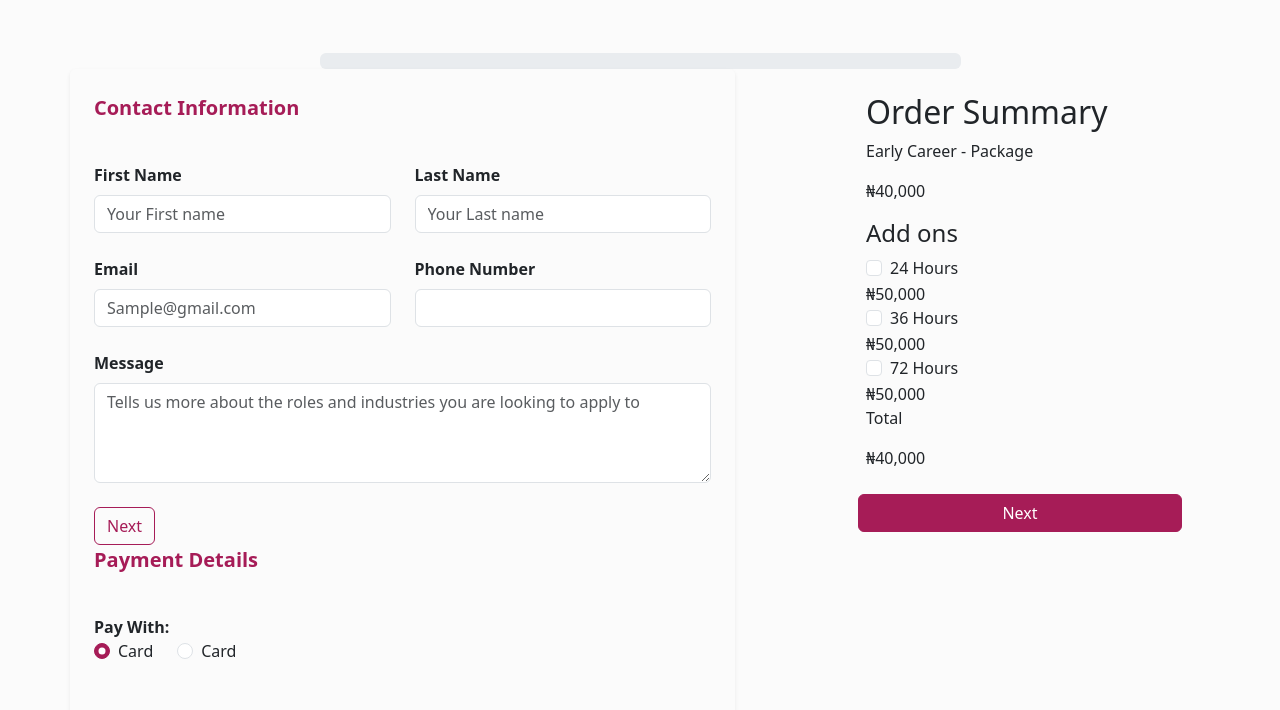
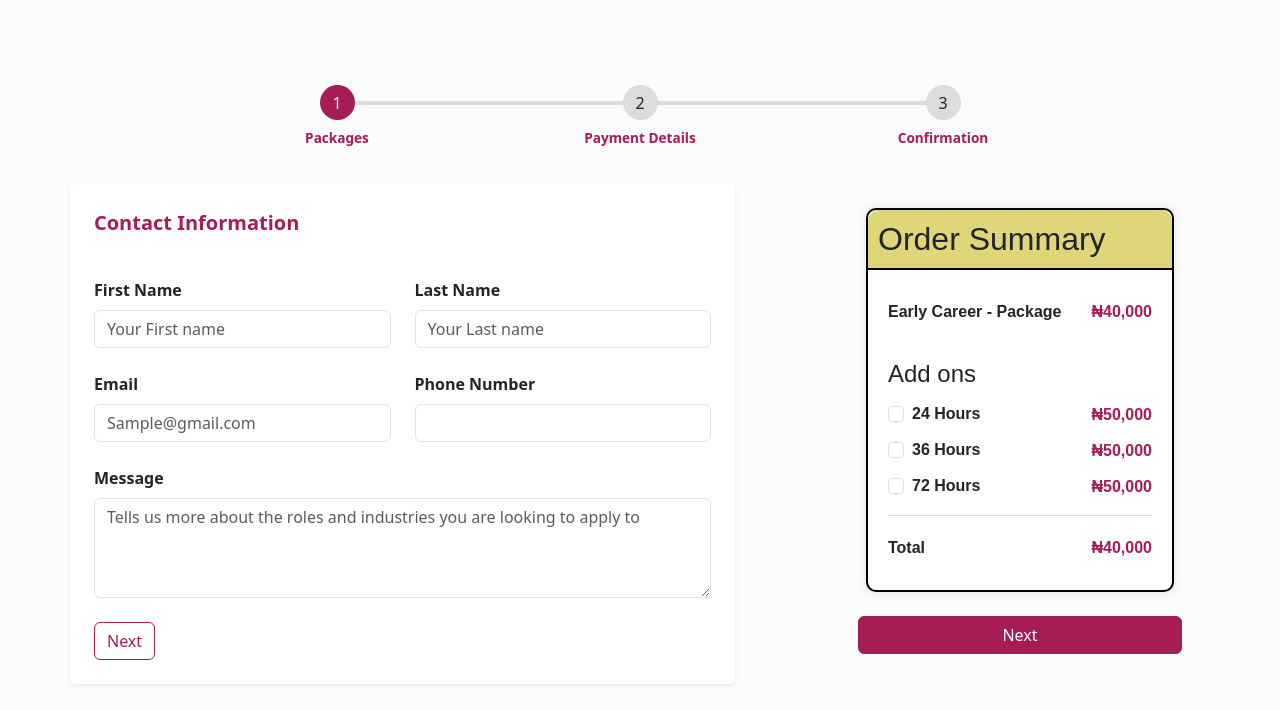
Before and after one commit to so2emma/TheCVRoom, a website: page checkout.html in a window 1280 px wide. Shown: the part 76-786 px from the top of the page. Drawn offline with nearby package versions, Linux system fonts and the light colour scheme.

Commit message:
modified styles

```diff
--- /dev/null
+++ b/sass/_checkout.scss
@@ -0,0 +1,188 @@
+:root {
+  --primary-color: rgb(11, 78, 179);
+}
+
+$primary: rgb(166, 28, 87);
+
+*,
+*::before,
+*::after {
+  box-sizing: border-box;
+}
+
+/* Progressbar */
+.progressbar {
+  position: relative;
+  display: flex;
+  justify-content: space-between;
+  counter-reset: step;
+  margin: 2rem 0 4rem;
+}
+
+.progressbar::before,
+.progress {
+  content: "";
+  position: absolute;
+  top: 50%;
+  transform: translateY(-50%);
+  height: 4px;
+  width: 100%;
+  background-color: #dcdcdc;
+  z-index: -1;
+}
+
+.progress {
+  background-color: var(--primary-color);
+  /* background-color: $primary; */
+  width: 0%;
+  transition: 0.3s;
+}
+
+.progress-step {
+  width: 2.1875rem;
+  height: 2.1875rem;
+  background-color: #dcdcdc;
+  border-radius: 50%;
+  display: flex;
+  justify-content: center;
+  align-items: center;
+}
+
+.progress-step::before {
+  counter-increment: step;
+  content: counter(step);
+}
+
+.progress-step::after {
+  content: attr(data-title);
+  position: absolute;
+  top: calc(100% + 0.5rem);
+  font-size: 0.85rem;
+  color: $primary;
+  font-weight: bold;
+}
+
+.progress-step-active {
+  background-color: var(--primary-color);
+  background-color: $primary;
+  color: #f3f3f3;
+}
+
+/* Form */
+// .form {
+  // width: clamp(320px, 30%, 430px);
+  /* margin: 0 auto; */
+  /* border: 1px solid #ccc; */
+  /* border-radius: 0.35rem; */
+  /* padding: 1.5rem; */
+// }
+.form{
+
+}
+
+.form-step {
+  display: none;
+  transform-origin: top;
+  animation: animate 0.5s;
+}
+
+.form-step-active {
+  display: block;
+}
+
+@keyframes animate {
+  from {
+    transform: scale(1, 0);
+    opacity: 0;
+  }
+  to {
+    transform: scale(1, 1);
+    opacity: 1;
+  }
+}
+
+// this is for the form aspect
+.form-col{
+  background: #ffffff;
+}
+
+.pin-input {
+  width: 50px !important;
+  height: 50px;
+  text-align: center;
+  font-size: 24px;
+  margin: 0 5px;
+}
+
+
+.interview-session{
+  color: #374151;
+}
+
+// this is for the other phase
+.order-summary {
+  font-family: Arial, sans-serif;
+  background-color: white;
+  border-radius: 10px;
+  box-shadow: 0 0 10px rgba(0, 0, 0, 0.1);
+  padding: 20px;
+  border: 2px solid rgb(0, 0, 0);
+}
+
+.order-header h2 {
+  background-color: #DED678;
+  padding: 10px;
+  border-radius: 10px 10px 0 0;
+  margin: -20px -20px 20px -20px;
+  border-bottom: 2px solid rgb(0, 0, 0);
+
+}
+
+.item, .total {
+  font-weight: bold;
+  display: flex;
+  justify-content: space-between;
+  padding: 10px 0;
+}
+
+.total{
+  font-weight: bold;
+}
+
+.addons {
+  padding: 10px 0;
+}
+
+.addons h3 {
+  margin: 0;
+}
+
+.addons .label {
+  font-weight: bold;
+  display: flex;
+  justify-content: space-between;
+  padding: 5px 0;
+  align-items: center;
+}
+
+.addons .checkbox{
+  margin-left: 5px;
+  padding-right: 10px;
+}
+
+.addon-price, .price, .total-price {
+  color: $primary;
+}
+
+.total {
+  border-top: 1px solid #ddd;
+  padding-top: 20px;
+}
+
+.total p {
+  margin: 0;
+}
+
+body {
+  background-color: #f8f9fa;
+}
--- a/sass/main.scss
+++ b/sass/main.scss
@@ -132,6 +132,8 @@ body{
   }
 }
 
+//Custom checkout Stepper design
+@import "checkout.scss";
 
 //bootstrap icons
 @import url("https://cdn.jsdelivr.net/npm/bootstrap-icons@1.11.3/font/bootstrap-icons.min.css");
```
Also changed, not shown: css/main.css, 1 other file.
